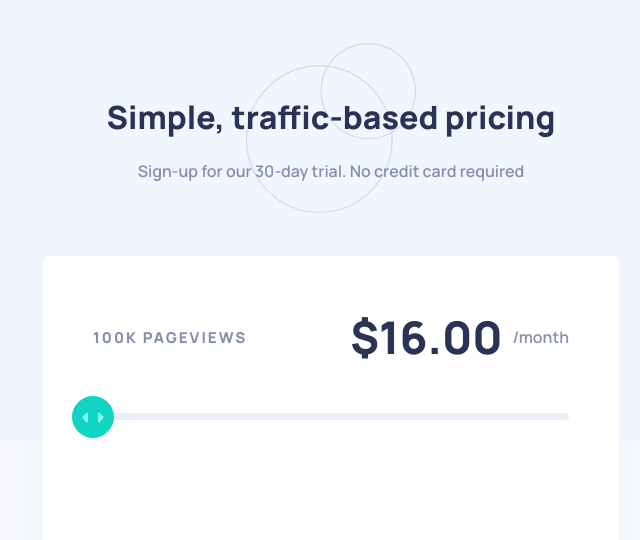
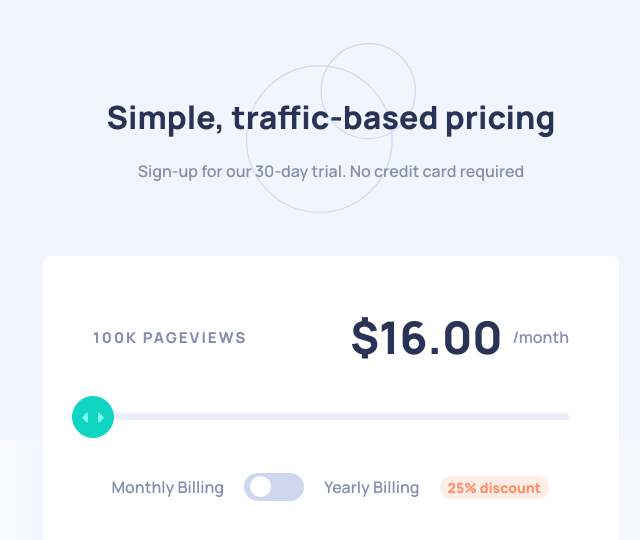
Before and after one commit to diego-lds/interactive-pricing-component, a React (Create React App) app: page / in a window 1280 px wide. Shown: the top 540 px of the page, without its empty margins (309-949 px from the left). Built offline with nearby package versions, Linux system fonts and the light colour scheme.

Commit message:
add billing options

```diff
--- a/src/App.css
+++ b/src/App.css
@@ -67,3 +67,29 @@
 .rc-slider {
   margin-top: 40px;
 }
+
+.billing {
+  height: 130px;
+  display: flex;
+  align-items: center;
+  flex-direction: row-reverse;
+}
+
+.billing span {
+  margin-right: 20px;
+  color: var(--color-grayish-blue);
+}
+
+.switch {
+  margin-right: 20px;
+}
+
+.label-discount {
+  margin-right: 20px;
+  color: var(--color-light-red);
+  background-color: var(--color-light-grayish-red);
+  border-radius: 30px;
+  font-size: 14px;
+  font-weight: bold;
+  padding: 2px 8px;
+}
--- a/src/App.js
+++ b/src/App.js
@@ -1,5 +1,5 @@
 import { useState } from 'react'
-import { Box, Slider } from './components'
+import { Box, Slider, Switch } from './components'
 import 'rc-slider/assets/index.css'
 
 import './App.css'
@@ -20,6 +20,12 @@ function App() {
             </div>
           </div>
           <Slider />
+          <div className="billing">
+            <label className="label-discount">25% discount</label>
+            <span>Yearly Billing</span>
+            <Switch className="billing-switch" />
+            <span>Monthly Billing</span>
+          </div>
         </Box>
       </div>
     </div>
--- a/src/components/index.js
+++ b/src/components/index.js
@@ -1,2 +1,3 @@
 export * from './box'
 export * from './slider'
+export * from './switch'
--- /dev/null
+++ b/src/components/switch/index.js
@@ -0,0 +1,12 @@
+import './styles.css'
+
+const Switch = ({ isChecked, handleChange }) => {
+  return (
+    <label className="switch">
+      <input type="checkbox" value={isChecked} onChange={handleChange} />
+      <div className="slider"></div>
+    </label>
+  )
+}
+
+export { Switch }
--- /dev/null
+++ b/src/components/switch/styles.css
@@ -0,0 +1,40 @@
+.switch {
+  position: relative;
+  display: inline-block;
+  width: 60px;
+  height: 28px;
+  outline: none;
+}
+
+.slider {
+  position: absolute;
+  cursor: pointer;
+  top: 0;
+  left: 0;
+  right: 0;
+  bottom: 0;
+  background-color: var(--color-light-grayish-blue);
+  -webkit-transition: 0.4s;
+  transition: 0.4s;
+  border-radius: 34px;
+}
+.slider:before {
+  position: absolute;
+  content: '';
+  height: 21px;
+  width: 21px;
+  left: 6px;
+  bottom: 0.22em;
+  background-color: white;
+  -webkit-transition: 0.4s;
+  transition: 0.4s;
+  border-radius: 50%;
+}
+input:checked + .slider {
+  background-color: var(--color-light-cyan);
+}
+input:checked + .slider:before {
+  -webkit-transform: translateX(26px);
+  -ms-transform: translateX(26px);
+  transform: translateX(26px);
+}
```
